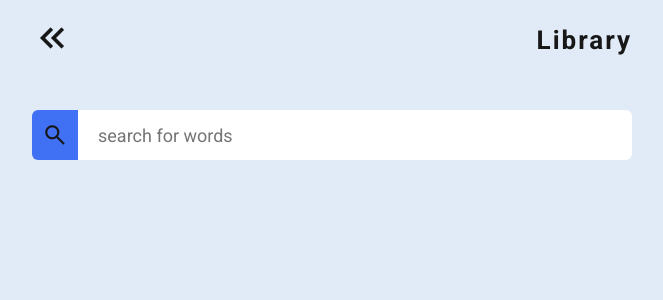
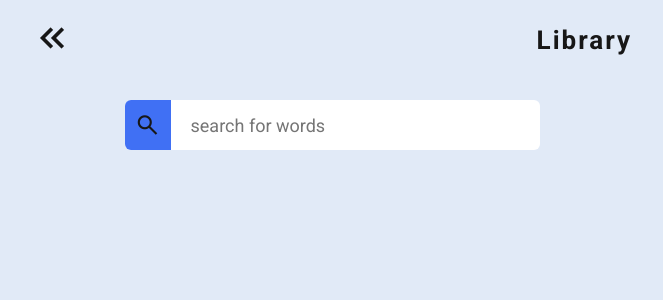
Before and after one commit to y200090/project_research, a Flask app: page /mypage/home/library in a window 1280 px wide. Shown: the top 300 px of the page, without its empty margins (308-971 px from the left). Run offline with Flask 2, Linux system fonts and the light colour scheme; a user stored in the database is signed in; some libraries are stand-ins or nearby versions.

Commit message:
2022/09/28 14:55

```diff
--- a/static/css/learnings.css
+++ b/static/css/learnings.css
@@ -28,7 +28,7 @@ body {
     /* VIEWPORT: 376px~414px, VALUES: 60px~80px */
     margin-top: clamp(3.75rem, -8.618rem + 52.63vw, 5rem);
     display: flex;
-    align-items: center;
+    align-items: flex-start;
     justify-content: center;
     background-color: var(--background);
 }
@@ -66,7 +66,7 @@ body {
 .learnings {
     height: 95%;
     width: 90%;
-    max-width: 480px;
+    max-width: 415px;
     display: grid;
     grid-template-rows: 25% 25% 25% 25%;
     align-items: center;
--- a/static/css/library.css
+++ b/static/css/library.css
@@ -70,8 +70,8 @@ body {
     /* VIEWPORT: 376px~414px, VALUES: 40px~50px */
     height: clamp(2.5rem, -3.684rem + 26.32vw, 3.125rem);
     width: 90%;
-    max-width: 600px;
-    margin-top: 30px;
+    max-width: 415px;
+    margin-top: 20px;
     display: flex;
     align-items: center;
     justify-content: center;
@@ -131,7 +131,7 @@ body {
 .library {
     position: relative;
     /* VIEWPORT: 376px~414px, VALUES: 40px~50px */
-    margin-top: calc(30px + clamp(2.5rem, -3.684rem + 26.32vw, 3.125rem) + 20px);
+    margin-top: calc(20px + clamp(2.5rem, -3.684rem + 26.32vw, 3.125rem) + 20px);
     width: 90%;
     max-width: 600px;
     overflow-y: scroll;
--- a/static/css/tasks.css
+++ b/static/css/tasks.css
@@ -71,9 +71,9 @@ body {
 }
 #empty {
     position: absolute;
-    top: 50%;
+    top: 20%;
     left: 50%;
-    transform: translate(-50%, -50%);
+    transform: translate(-50%, -20%);
     /* VIEWPORT: 281px~414px, VALUES: 20px~34px */
     font-size: clamp(1.25rem, -0.599rem + 10.53vw, 2.125rem);
     color: var(--text);
```
